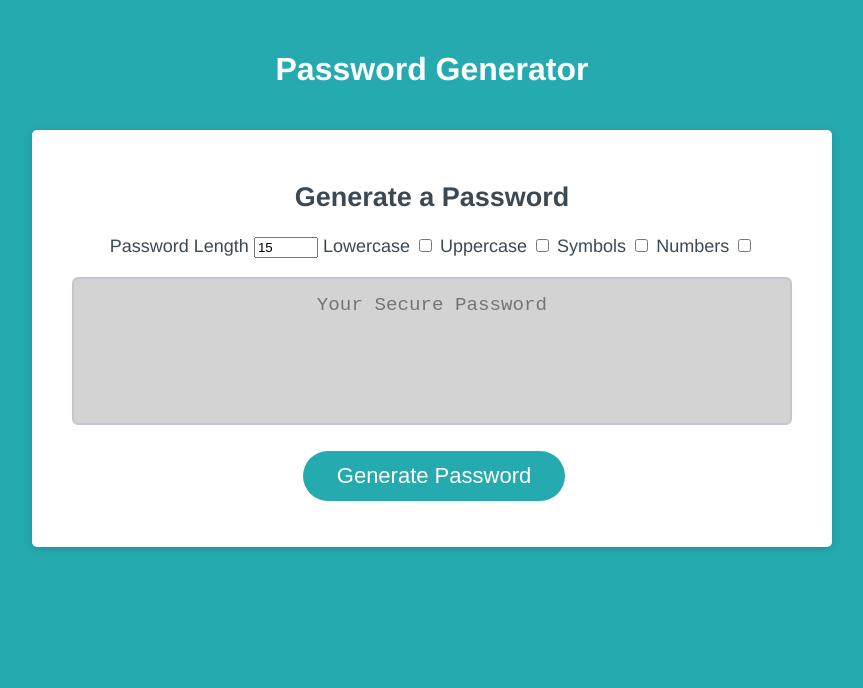
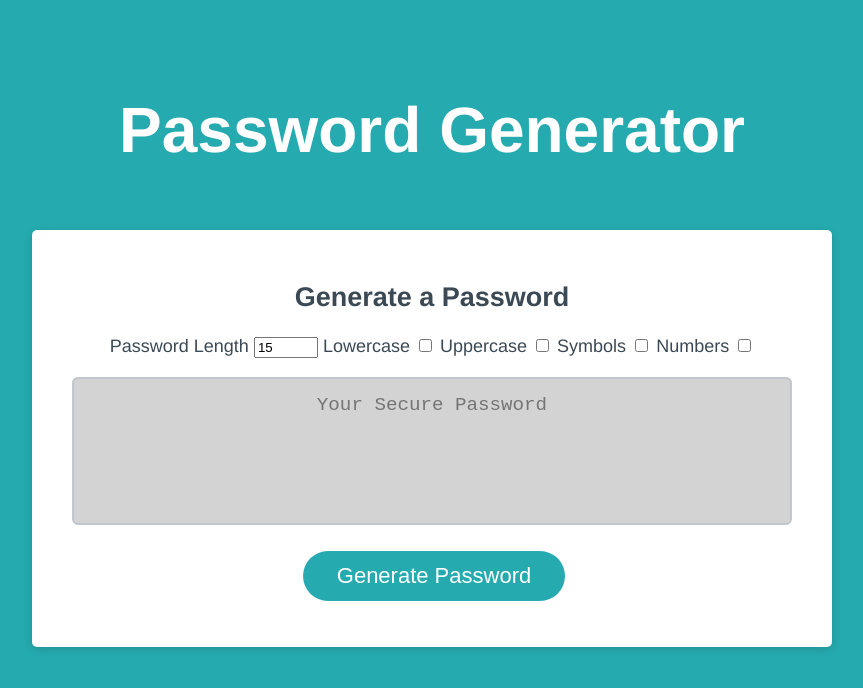
Before and after one commit to brunojoey/password-generator, a plain HTML site: page index.html in a window 1280 px wide. Shown: the whole page, without its empty margins (208-1071 px from the left). Drawn offline with Linux system fonts and the light colour scheme.

Commit message:
Edited some CSS.

```diff
--- a/Assets/style.css
+++ b/Assets/style.css
@@ -14,6 +14,7 @@ body,
 
 body {
   font-family: Helvetica, Arial, sans-serif;
+  font-size: 2em;
   background-color: #25aaaf;
 }
 
@@ -26,7 +27,6 @@ body {
 header {
   text-align: center;
   padding: 20px;
-  padding-top: 0px;
   color: hsl(0, 100%, 100%);
 }
 
```
